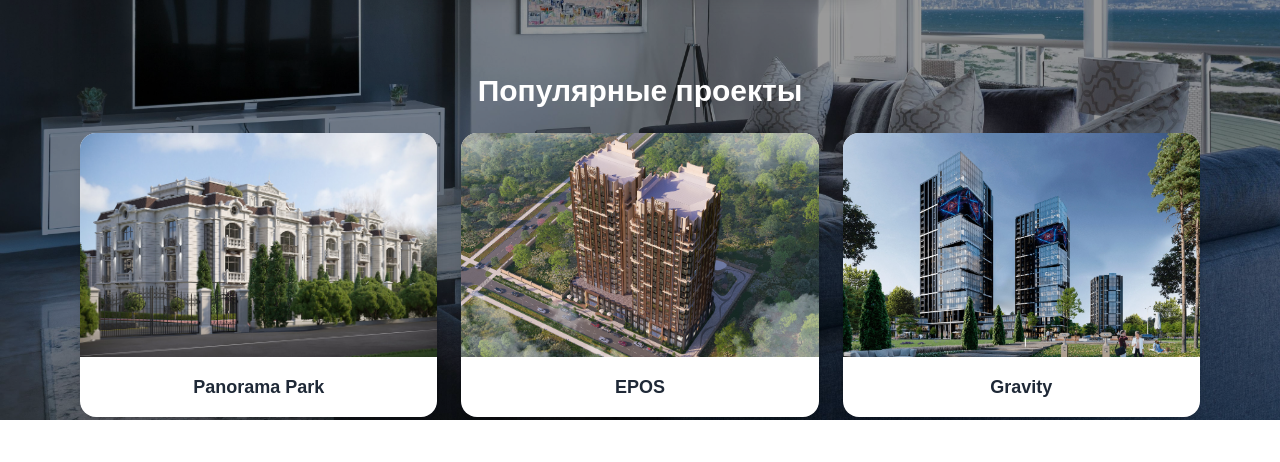
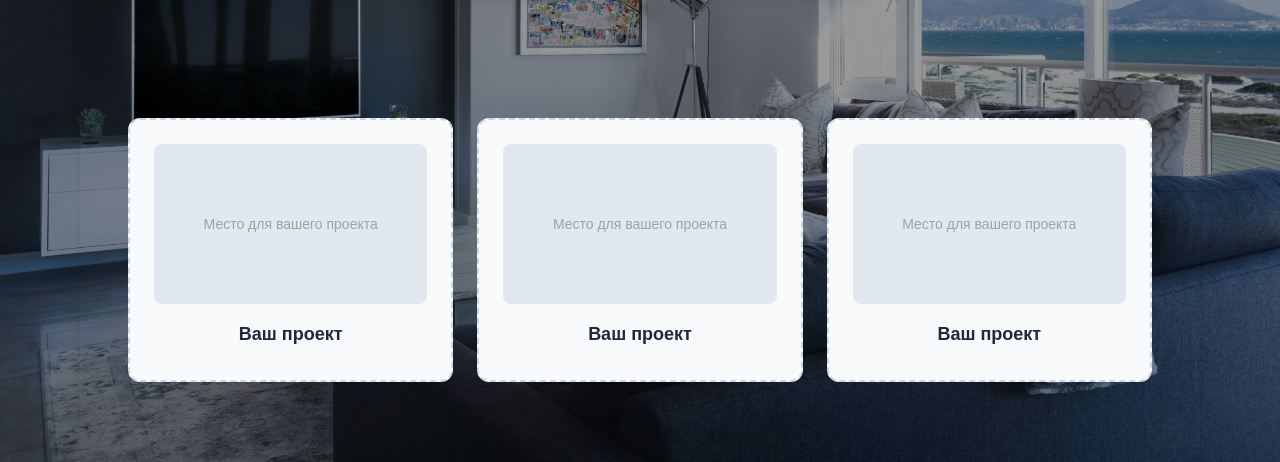
Before and after one commit to AtaiRuslanUulu/urpak, a Next.js app in the folder frontend/: page / in a window 1280 px wide. Shown: the part 380-842 px from the top of the page. Before the commit the page ends 800 px from the top, so only its background shows below. Built offline with nearby package versions, Linux system fonts and the light colour scheme; no server answers.

Commit message:
feat: updated main page

```diff
--- a/frontend/app/apartments/[id]/page.tsx
+++ b/frontend/app/apartments/[id]/page.tsx
@@ -5,7 +5,6 @@ import { useEffect, useState } from "react";
 import Header from "@/components/Header";
 import Image from "next/image";
 import Link from "next/link";
-import { motion } from "framer-motion";
 
 interface Developer {
   id: number;
--- a/frontend/app/page.tsx
+++ b/frontend/app/page.tsx
@@ -56,37 +56,43 @@ export default function Home() {
           </div>
         </motion.div>
 
-        {/* Секция популярных проектов */}
+        {/* Секция для застройщиков */}
         <section className="relative z-10 mt-20 max-w-6xl w-full px-4">
-          <h2 className="text-3xl font-bold text-white mb-6 text-center">
-            Популярные проекты
-          </h2>
-          <div className="grid grid-cols-1 sm:grid-cols-2 md:grid-cols-3 gap-6">
-            {[
-              { src: "/images/panorama_park.jpg", title: "Panorama Park" },
-              { src: "/images/epos.jpg", title: "EPOS" },
-              { src: "/images/gravity.jpg", title: "Gravity" },
-            ].map((project, index) => (
-              <motion.div
-                key={index}
-                whileHover={{ scale: 1.03 }}
-                className="bg-white rounded-2xl shadow-lg overflow-hidden"
-              >
-                <Image
-                  src={project.src}
-                  alt={project.title}
-                  width={600}
-                  height={400}
-                  className="w-full h-56 object-cover"
-                />
-                <div className="p-4">
-                  <h3 className="text-lg font-semibold text-gray-800">
-                    {project.title}
-                  </h3>
+          <motion.div
+            initial={{ opacity: 0, y: 30 }}
+            animate={{ opacity: 1, y: 0 }}
+            transition={{ duration: 1, delay: 0.5 }}
+            className="bg-transparent bg-opacity-95 rounded-2xl shadow-lg p-8 md:p-12"
+          >
+            <div className="grid grid-cols-1 sm:grid-cols-2 md:grid-cols-3 gap-6 mb-8">
+              <div className="bg-slate-50 rounded-xl p-6 border-2 border-dashed border-slate-300 hover:border-slate-400 transition-colors">
+                <div className="w-full h-40 bg-slate-200 rounded-lg mb-4 flex items-center justify-center">
+                  <span className="text-slate-400 text-sm font-medium">Место для вашего проекта</span>
                 </div>
-              </motion.div>
-            ))}
-          </div>
+                <h3 className="text-lg font-semibold text-slate-800 mb-2">
+                  Ваш проект
+                </h3>
+              </div>
+
+              <div className="bg-slate-50 rounded-xl p-6 border-2 border-dashed border-slate-300 hover:border-slate-400 transition-colors">
+                <div className="w-full h-40 bg-slate-200 rounded-lg mb-4 flex items-center justify-center">
+                  <span className="text-slate-400 text-sm font-medium">Место для вашего проекта</span>
+                </div>
+                <h3 className="text-lg font-semibold text-slate-800 mb-2">
+                  Ваш проект
+                </h3>
+              </div>
+
+              <div className="bg-slate-50 rounded-xl p-6 border-2 border-dashed border-slate-300 hover:border-slate-400 transition-colors">
+                <div className="w-full h-40 bg-slate-200 rounded-lg mb-4 flex items-center justify-center">
+                  <span className="text-slate-400 text-sm font-medium">Место для вашего проекта</span>
+                </div>
+                <h3 className="text-lg font-semibold text-slate-800 mb-2">
+                  Ваш проект
+                </h3>
+              </div>
+            </div>
+          </motion.div>
         </section>
       </main>
     </div>
```
